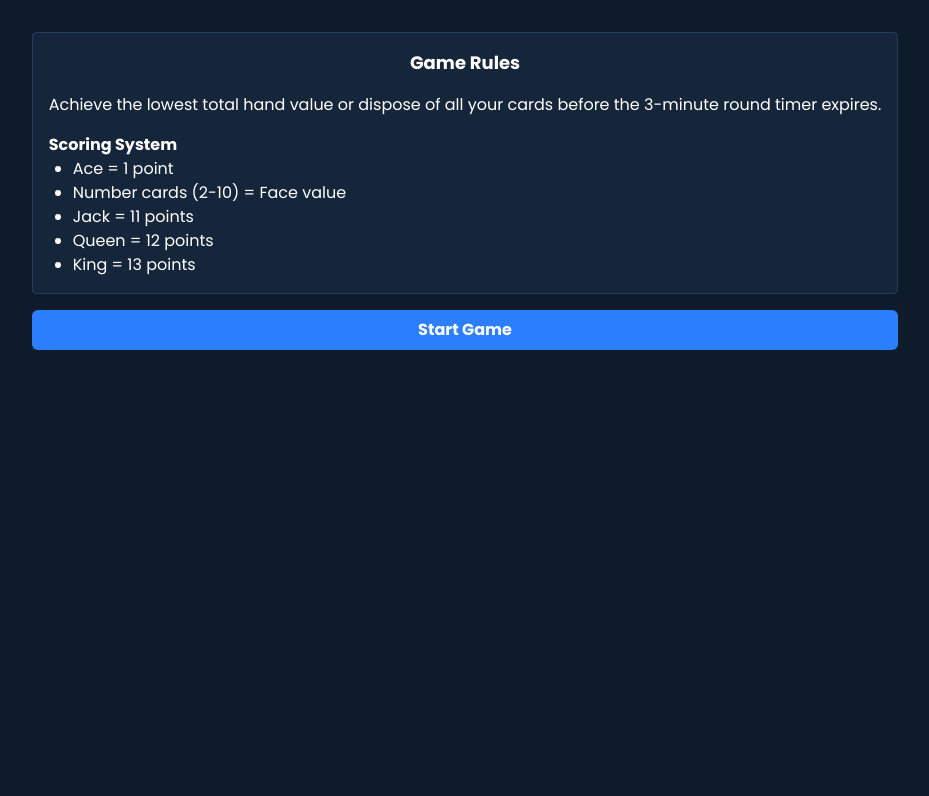
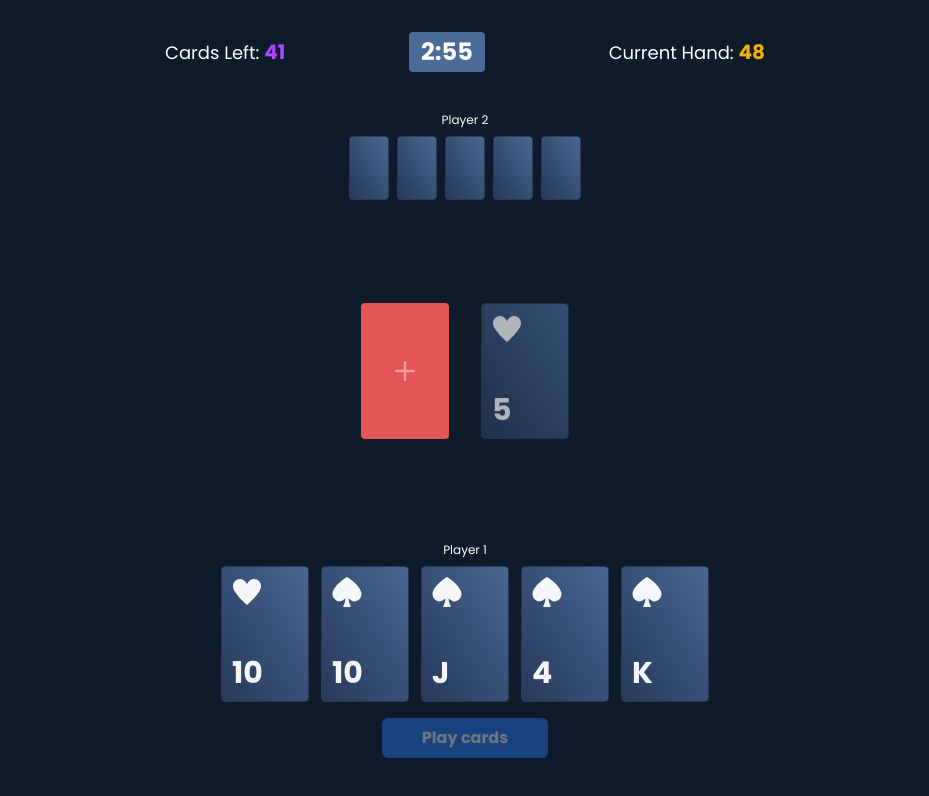
Before and after one commit to juliakroger/t-plus-code-challenge, a React (Vite) app: page / in a window 1280 px wide. Shown: the top 796 px of the page, without its empty margins (175-1104 px from the left). Built offline with nearby package versions, Linux system fonts and the light colour scheme.

Commit message:
feat: add xstate to handle first draw

```diff
--- a/package.json
+++ b/package.json
@@ -12,6 +12,7 @@
   },
   "dependencies": {
     "@tailwindcss/vite": "^4.1.14",
+    "@xstate/react": "^6.0.0",
     "path": "^0.12.7",
     "react": "^19.1.1",
     "react-dom": "^19.1.1",
--- a/src/components/Card.tsx
+++ b/src/components/Card.tsx
@@ -29,7 +29,7 @@ const Card = ({
         isSelected
           ? "bg-linear-to-bl from-card-selected to-card-selected-dark border border-card-selected-dark scale-105"
           : "bg-linear-to-bl from-card to-card-dark border border-card-dark",
-        "disabled:opacity-50"
+        "disabled:opacity-70"
       )}
     >
       <CardSymbolIcon type={type} />
--- a/src/pages/Game.tsx
+++ b/src/pages/Game.tsx
@@ -1,38 +1,42 @@
-import { useEffect, useState } from "react";
+import { useEffect, useMemo, useState } from "react";
 import Card from "@/components/Card";
 import Timer from "@/components/Timer";
 import Plus from "@/icons/Plus";
+import { useMachine } from "@xstate/react";
+import { gameMachine } from "@/state/gameMachine";
 
-type Card = {
-  type: string;
-  value: string;
-};
+interface Props {
+  onGameEnd: (score: number) => void;
+}
 
-const Game = () => {
+const Game = ({ onGameEnd }: Props) => {
+  const [state, send] = useMachine(gameMachine);
+  const { timeLeft, userHand, opponentHand, deck, discardPile } = state.context;
+
   const [selectedCards, setSelectedCards] = useState<number[]>([]);
-  const [discardPile, setDiscardPile] = useState<Card[]>([
-    {
-      type: "DIAMOND",
-      value: "1",
-    },
-  ]);
-  const [userHand, setHand] = useState<Card[]>([
-    {
-      type: "HEART",
-      value: "1",
-    },
-    {
-      type: "DIAMOND",
-      value: "K",
-    },
-  ]);
-  const [deck, setDeck] = useState<Card[]>([]);
-  const [score, setScore] = useState(0);
-  const [round, setRound] = useState(0);
 
-  const timer = 180;
+  const score = useMemo(() => {
+    const totalPoints = userHand.reduce((sum, card) => sum + card.points, 0);
+    return totalPoints || 0;
+  }, [userHand]);
 
-  useEffect(() => {}, []);
+  useEffect(() => {
+    send({ type: "START" });
+  }, [send]);
+
+  useEffect(() => {
+    if (state.matches("ready")) {
+      const interval = setInterval(() => {
+        send({ type: "TICK" });
+      }, 1000);
+
+      return () => clearInterval(interval);
+    }
+  }, [state, send]);
+
+  useEffect(() => {
+    if (timeLeft <= 0) onGameEnd(score);
+  }, [timeLeft, onGameEnd]);
 
   const handleCardClick = (index: number) => {
     setSelectedCards((prev) => {
@@ -46,27 +50,46 @@ const Game = () => {
     });
   };
 
-  const onDrawCard = () => {};
+  const onDrawCard = () => {
+    if (!deck.length) return;
+  };
+
+  const onPlayCards = () => {};
 
   return (
-    <div className=" flex flex-col items-center p-8">
-      <div className="h-200 flex flex-col justify-between items-center text-white">
-        <div className="flex gap-10 items-center text-lg">
-          <div>
-            Round:{" "}
-            <span className="font-bold text-purple-500 text-xl">{score}</span>
-          </div>
-          <Timer timer={timer} />
-          <div>
-            Score:{" "}
-            <span className="font-bold text-yellow-500 text-xl">{score}</span>
+    <div className="h-[90%] min-w-[600px] text-white">
+      <div className="w-full flex justify-between gap-2 items-center text-lg">
+        <div>
+          Cards Left:{" "}
+          <span className="font-bold text-purple-500 text-xl">
+            {deck.length}
+          </span>
+        </div>
+        <Timer timer={timeLeft} />
+        <div>
+          Current Hand:{" "}
+          <span className="font-bold text-yellow-500 text-xl">{score}</span>
+        </div>
+      </div>
+
+      <div className="h-full w-full flex flex-col justify-between items-center mt-10">
+        <div className="flex flex-col items-center gap-2">
+          <div className="text-xs">Player 2</div>
+          <div className="flex gap-2">
+            {opponentHand.map((_, index) => (
+              <button
+                key={`oponent-card-${index}`}
+                className="w-10 h-16 p-2.5 rounded flex flex-col justify-between bg-linear-to-bl from-card to-card-dark border border-card-dark"
+              ></button>
+            ))}
           </div>
         </div>
 
         <div className="flex gap-8">
           <button
             onClick={onDrawCard}
-            className="w-22 h-34 p-2.5 rounded bg-deck-card flex items-center justify-center"
+            disabled={!deck.length}
+            className="w-22 h-34 p-2.5 rounded bg-deck-card flex items-center justify-center disabled:opacity-40 cursor-pointer disabled:cursor-not-allowed"
           >
             <Plus />
           </button>
@@ -83,6 +106,8 @@ const Game = () => {
         </div>
 
         <div>
+          <div className="text-xs text-center mb-2">Player 1</div>
+
           <div className="flex justify-center gap-3">
             {userHand.length ? (
               userHand.map((card, index) => (
@@ -101,8 +126,9 @@ const Game = () => {
 
           <div className="flex p-4 flex justify-center gap-2">
             <button
-              className="bg-blue-500 p-2 px-10 rounded-md text-white font-bold"
-              onClick={() => {}}
+              className="bg-blue-500 p-2 px-10 rounded-md text-white font-bold disabled:opacity-40 disabled:cursor-not-allowed"
+              onClick={onPlayCards}
+              disabled={selectedCards.length === 0}
             >
               Play cards
             </button>
--- a/src/pages/Home.tsx
+++ b/src/pages/Home.tsx
@@ -2,12 +2,16 @@ import { useState } from "react";
 import Game from "@/pages/Game";
 
 const Home = () => {
-  const [gameStarted, setGameStarted] = useState(false);
+  const [gameStarted, setGameStarted] = useState(true);
+
+  const handleGameEnd = () => {
+    setGameStarted(false);
+  };
 
   return (
-    <div className=" flex flex-col items-center p-8">
+    <div className="h-lvh flex flex-col items-center p-8">
       {gameStarted ? (
-        <Game />
+        <Game onGameEnd={handleGameEnd} />
       ) : (
         <div className="flex flex-col gap-4">
           <div className="p-4 border rounded text-white bg-surface border border-glow">
--- /dev/null
+++ b/src/state/gameMachine.ts
@@ -0,0 +1,87 @@
+import { createMachine, assign } from "xstate";
+import { generateDeck, type CardProps } from "@/utils/cardDeck";
+
+export interface Player {
+  id: string;
+  hand: CardProps[];
+}
+
+export interface GameContext {
+  userHand: CardProps[];
+  opponentHand: CardProps[];
+  deck: CardProps[];
+  discardPile: CardProps[];
+  timeLeft: number;
+}
+
+export type GameEvent =
+  | { type: "START" }
+  | { type: "TICK" }
+  | { type: "TIME_UP" };
+
+const INITIAL_DRAW_AMOUNT = 5;
+const ROUND_TIME_SECONDS = 180;
+
+export const gameMachine = createMachine<GameContext, GameEvent>(
+  {
+    id: "game",
+    initial: "idle",
+
+    context: {
+      userHand: [],
+      opponentHand: [],
+      deck: [],
+      discardPile: [],
+      timeLeft: ROUND_TIME_SECONDS,
+    },
+    states: {
+      idle: {
+        on: {
+          START: {
+            target: "ready",
+            actions: "setupGame",
+          },
+        },
+      },
+      ready: {
+        on: {
+          TICK: [
+            {
+              actions: "decrementTimer",
+            },
+          ],
+        },
+      },
+    },
+  },
+  {
+    actions: {
+      setupGame: assign(() => {
+        const deck = generateDeck();
+        const userHand: CardProps[] = [];
+        const opponentHand: CardProps[] = [];
+
+        let index = 0;
+
+        for (let i = 0; i < INITIAL_DRAW_AMOUNT; i++) {
+          userHand.push(deck[index++]);
+          opponentHand.push(deck[index++]);
+        }
+
+        const discardPile = [deck[index++]];
+        const remainingDeck = deck.slice(index);
+
+        return {
+          userHand,
+          opponentHand,
+          deck: remainingDeck,
+          discardPile,
+          timeLeft: ROUND_TIME_SECONDS,
+        };
+      }),
+      decrementTimer: assign({
+        timeLeft: ({ context }) => context.timeLeft - 1,
+      }),
+    },
+  }
+);
--- a/src/styles/index.css
+++ b/src/styles/index.css
@@ -20,7 +20,7 @@
   --color-card-selected-dark: #3f88d9;
 
   --color-deck-card: #e45555;
-  --color--deck-card-dark: #b94343;
+  --color-deck-card-dark: #b94343;
 }
 
 html {
--- a/src/utils/cardDeck.ts
+++ b/src/utils/cardDeck.ts
@@ -1,9 +1,17 @@
+import shuffle from "./suffle";
+
 export const CARD_TYPES = {
   HEART: "HEART",
   DIAMOND: "DIAMOND",
   CLUB: "CLUB",
   SPADE: "SPADE",
 };
+
+export interface CardProps {
+  type: string;
+  value: string;
+  points: number;
+}
 
 export const CARD_POINTS = {
   A: 1,
@@ -20,3 +28,16 @@ export const CARD_POINTS = {
   Q: 12,
   K: 13,
 };
+
+export const generateDeck = () => {
+  const deck: CardProps[] = [];
+
+  Object.values(CARD_TYPES).forEach((type) => {
+    Object.keys(CARD_POINTS).forEach((value) => {
+      const cardPoints = CARD_POINTS[value as keyof typeof CARD_POINTS] || 0;
+      deck.push({ type, value, points: cardPoints });
+    });
+  });
+
+  return shuffle(deck);
+};
--- /dev/null
+++ b/src/utils/suffle.tsx
@@ -0,0 +1,10 @@
+const shuffle = <T,>(array: readonly T[]): T[] => {
+  const result = [...array];
+  for (let i = result.length - 1; i > 0; i--) {
+    const j = Math.floor(Math.random() * (i + 1));
+    [result[i], result[j]] = [result[j], result[i]];
+  }
+  return result;
+};
+
+export default shuffle;
--- a/tsconfig.app.json
+++ b/tsconfig.app.json
@@ -28,6 +28,7 @@
       "@/components/*": ["./components/*"],
       "@/icons/*": ["./icons/*"],
       "@/pages/*": ["./pages/*"],
+      "@/state/*": ["./state/*"],
       "@/styles/*": ["./styles/*"],
       "@/utils/*": ["./utils/*"]
     }
```
Also changed, not shown: 1 other file (tests, documents, lock files or other folders).
